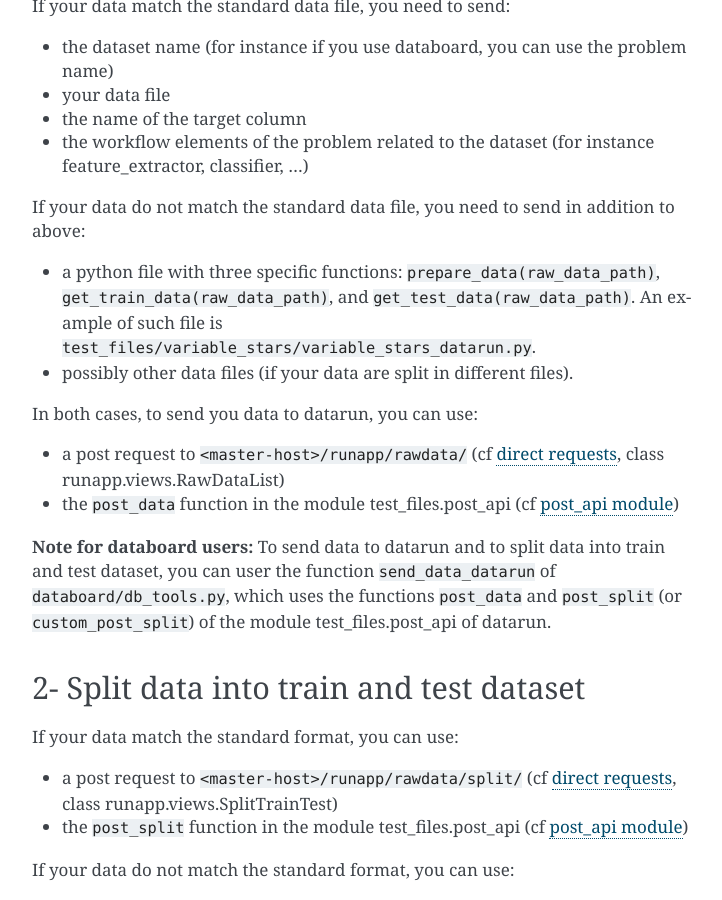
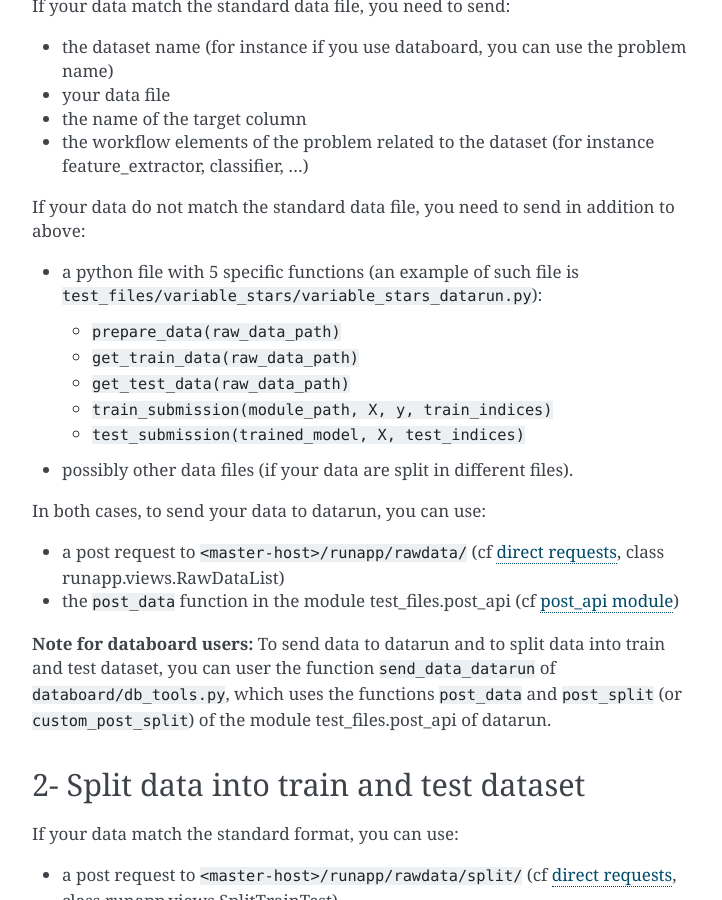
Before and after one commit to paris-saclay-cds/datarun, a Sphinx documentation site: the page built from docs/modules/workflow.rst, in a window 1280 px wide and 900 px high, scrolled down 481 px. Shown: the whole window, without its empty margins (388-1110 px from the left). Built offline with Sphinx 7.4.7, drawn with Linux system fonts in a browser that asks for light colours.

Commit message:
added doc

```diff
--- a/docs/modules/workflow.rst
+++ b/docs/modules/workflow.rst
@@ -29,10 +29,16 @@ If your data match the standard data file, you need to send:
 
 If your data do not match the standard data file, you need to send in addition to above:
 
-* a python file with three specific functions: ``prepare_data(raw_data_path)``, ``get_train_data(raw_data_path)``, and ``get_test_data(raw_data_path)``. An example of such file is ``test_files/variable_stars/variable_stars_datarun.py``.
+* a python file with 5 specific functions (an example of such file is ``test_files/variable_stars/variable_stars_datarun.py``):
+
+  * ``prepare_data(raw_data_path)``
+  * ``get_train_data(raw_data_path)``
+  * ``get_test_data(raw_data_path)``
+  * ``train_submission(module_path, X, y, train_indices)``
+  * ``test_submission(trained_model, X, test_indices)``
 * possibly other data files (if your data are split in different files).
 
-In both cases, to send you data to datarun, you can use:
+In both cases, to send your data to datarun, you can use:
 
 * a post request to ``<master-host>/runapp/rawdata/`` (cf :ref:`requestsDirect`, class runapp.views.RawDataList)
 * the ``post_data`` function in the module test_files.post_api (cf :ref:`requestsModule`)
```
Also changed, not shown: docs/html/_sources/modules/workflow.txt (+8 -2 lines), docs/html/modules/workflow.html (+9 -2 lines), docs/html/searchindex.js, 2 other files.
